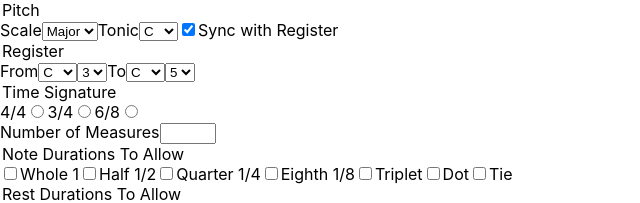
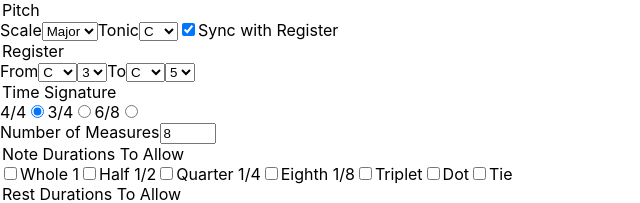
Before and after one commit to technikka/Abnormelodies_UI, a React (Create React App) app: page / in a window 1280 px wide. Shown: the top 203 px of the page, without its empty margins (0-640 px from the left). Built offline with nearby package versions, Linux system fonts and the light colour scheme.

Commit message:
TimeSig and Measures are controlled components with defaults, and add validation on measure input

```diff
--- a/src/components/Form.js
+++ b/src/components/Form.js
@@ -16,25 +16,29 @@ const Form = (props) => {
   const [octave_end, setOctaveEnd] = useState("5");
 
   const [time_signature, setTimeSignature] = useState("4/4");
+
   const [num_measures, setNumMeasures] = useState("8");
+  const minMeasures = 1;
+  const maxMeasures = 12;
+
   const [note_durations, setNoteDurations] = useState({
-    "1": false,
+    1: false,
     "1/2": false,
     "1/4": true,
     "1/8": true,
-    "triplet": false,
-    "dot": false,
-    "tie": false
+    triplet: false,
+    dot: false,
+    tie: false,
   });
   const [rest_durations, setRestDurations] = useState({
-    "1": false,
+    1: false,
     "1/2": false,
     "1/4": true,
-    "1/8": false
+    "1/8": false,
   });
 
   const [rules, setRules] = useState({
-    "smooth_resolve": false
+    smooth_resolve: false,
   });
 
   const [syncTonics, setSyncTonics] = useState(true);
@@ -49,7 +53,7 @@ const Form = (props) => {
 
   const handleSyncTonicsChange = () => {
     setSyncTonics(!syncTonics);
-  }
+  };
 
   const handleScaleChange = (event) => {
     setScale(event.target.value);
@@ -76,27 +80,42 @@ const Form = (props) => {
   };
 
   const handleNumMeasuresChange = (event) => {
-    setNumMeasures(event.target.value);
+    const num = event.target.value;
+    if (num >= minMeasures && num <= maxMeasures) {
+      setNumMeasures(event.target.value);
+    }
   };
 
   const handleNoteDurationsChange = (event) => {
-    const inputs = Array.from(event.target.parentElement.children).filter(child => child.type === "checkbox");
+    const inputs = Array.from(event.target.parentElement.children).filter(
+      (child) => child.type === "checkbox"
+    );
     let hash = {};
-    inputs.forEach( input => { hash[input.name] = input.checked });
+    inputs.forEach((input) => {
+      hash[input.name] = input.checked;
+    });
     setNoteDurations(hash);
   };
 
   const handleRestDurationsChange = (event) => {
-    const inputs = Array.from(event.target.parentElement.children).filter(child => child.type === "checkbox");
+    const inputs = Array.from(event.target.parentElement.children).filter(
+      (child) => child.type === "checkbox"
+    );
     let hash = {};
-    inputs.forEach( input => { hash[input.name] = input.checked });
+    inputs.forEach((input) => {
+      hash[input.name] = input.checked;
+    });
     setRestDurations(hash);
   };
 
   const handleRulesChange = (event) => {
-    const inputs = Array.from(event.target.parentElement.children).filter(child => child.type === "checkbox");
+    const inputs = Array.from(event.target.parentElement.children).filter(
+      (child) => child.type === "checkbox"
+    );
     let hash = {};
-    inputs.forEach( input => { hash[input.name] = input.checked });
+    inputs.forEach((input) => {
+      hash[input.name] = input.checked;
+    });
     setRules(hash);
   };
 
@@ -117,10 +136,12 @@ const Form = (props) => {
   };
 
   return (
-    <form onSubmit={(e) => {
-      e.preventDefault();
-      handleSubmission();
-    }}>
+    <form
+      onSubmit={(e) => {
+        e.preventDefault();
+        handleSubmission();
+      }}
+    >
       <FormPitch
         scale={scale}
         handleScaleChange={handleScaleChange}
@@ -138,9 +159,15 @@ const Form = (props) => {
         handleSyncTonicsChange={handleSyncTonicsChange}
       />
       <FormTimeSignature
+        time_signature={time_signature}
         handleTimeSignatureChange={handleTimeSignatureChange}
       />
-      <FormMeasures handleNumMeasuresChange={handleNumMeasuresChange} />
+      <FormMeasures
+        num_measures={num_measures}
+        minMeasures={minMeasures}
+        maxMeasures={maxMeasures}
+        handleNumMeasuresChange={handleNumMeasuresChange}
+      />
       <FormNoteDurations
         handleNoteDurationsChange={handleNoteDurationsChange}
       />
@@ -149,10 +176,7 @@ const Form = (props) => {
       />
       <FormRules handleRulesChange={handleRulesChange} />
 
-      <input
-        type="submit"
-        value="Generate Melody"
-      />
+      <input type="submit" value="Generate Melody" />
     </form>
   );
 };
--- a/src/components/FormMeasures.js
+++ b/src/components/FormMeasures.js
@@ -1,8 +1,15 @@
 const FormMeasures = (props) => {
   return (
     <div>
-      <label htmlFor="num_measures">Number of Measures</label>
-      <input type="number" name="num_measures" min={1} max={12} onChange={props.handleNumMeasuresChange} />
+      <label htmlFor="selectedMeasures">Number of Measures</label>
+      <input
+        type="number"
+        name="selectedMeasures"
+        value = {props.num_measures}
+        min={props.minMeasures}
+        max={props.maxMeasures}
+        onChange={props.handleNumMeasuresChange}
+      />
     </div>
   );
 };
--- a/src/components/FormTimeSignature.js
+++ b/src/components/FormTimeSignature.js
@@ -6,8 +6,9 @@ const FormTimeSignature = (props) => {
       <label htmlFor="4/4">4/4</label>
       <input
         type="radio"
-        name="timeSignature"
+        name="time_signature"
         value="4/4"
+        checked={props.time_signature === "4/4"}
         onChange={props.handleTimeSignatureChange}
       />
 
@@ -16,6 +17,7 @@ const FormTimeSignature = (props) => {
         type="radio"
         name="time_signature"
         value="3/4"
+        checked={props.time_signature === "3/4"}
         onChange={props.handleTimeSignatureChange}
       />
 
@@ -24,6 +26,7 @@ const FormTimeSignature = (props) => {
         type="radio"
         name="time_signature"
         value="6/8"
+        checked={props.time_signature === "6/8"}
         onChange={props.handleTimeSignatureChange}
       />
     </div>
```
